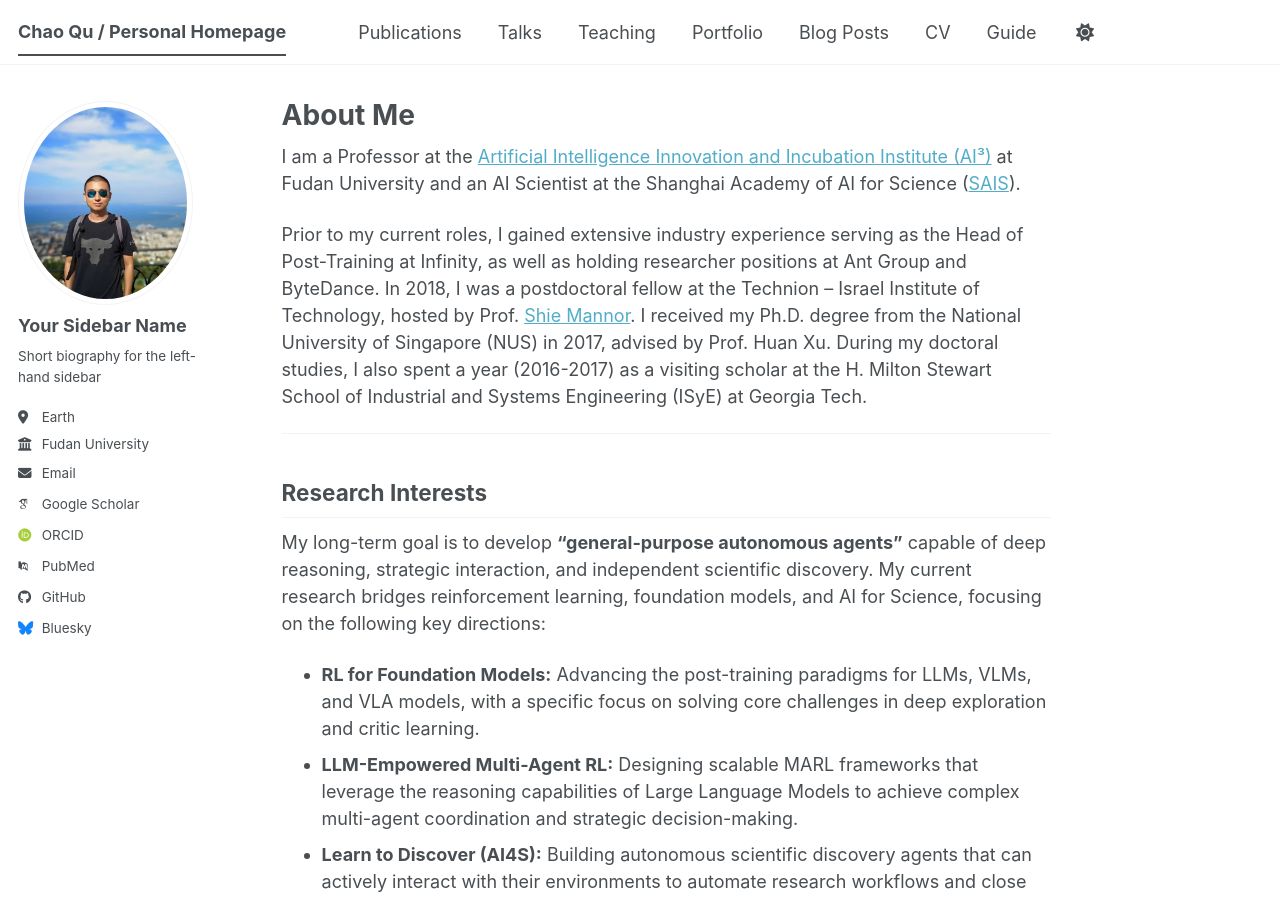
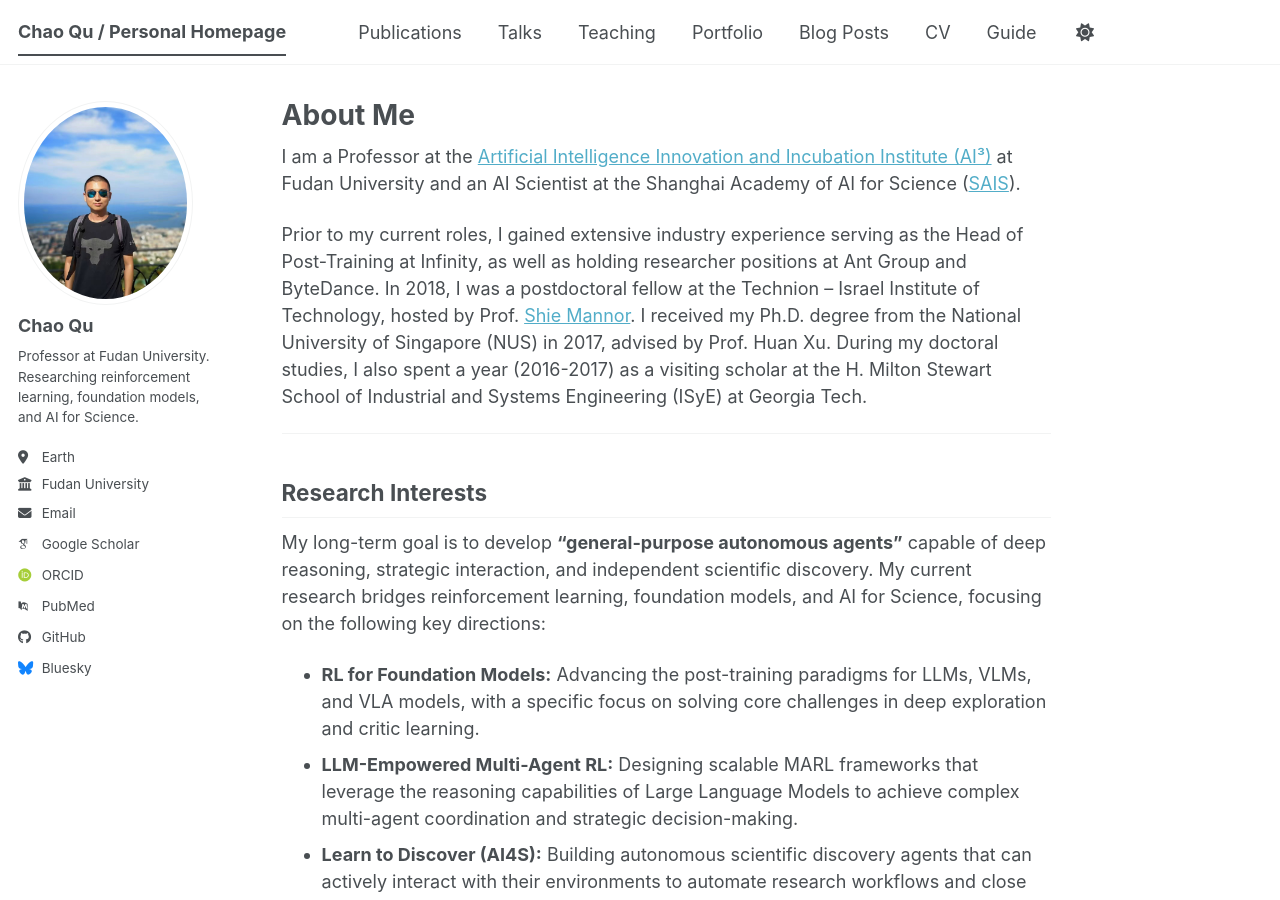
Before and after one commit to Chaos-Q/Chaos-Q.github.io, a Jekyll site: the page built from _pages/about.md, in a window 1280 px wide and 900 px high. Built offline with Jekyll 4.4.1, drawn with Linux system fonts in a browser that asks for light colours; some web fonts are replaced; a script bundle is joined from its source files by our own code; library files that are not in the unit come from our copies.

Commit message:
Replace sidebar author placeholders
The homepage sidebar still showed academicpages placeholder identity text, so the author metadata now uses the real name and a concise research bio. This keeps the visible profile consistent with the about page without changing unrelated social/contact placeholders.

Constraint: academicpages renders the sidebar from _config.yml author metadata

Rejected: Editing the sidebar include directly | the existing template already reads these fields

Confidence: high

Scope-risk: narrow

Tested: Parsed _config.yml with Ruby YAML and confirmed author name and bio

Not-tested: Local Jekyll build unavailable because the local bundle is missing the jekyll gem

```diff
--- a/_config.yml
+++ b/_config.yml
@@ -24,9 +24,9 @@ repository               : "Chaos-Q/Chaos-Q.github.io"
 author:
   # Biographic information
   avatar           : "chao.jpg"
-  name             : "Your Sidebar Name"
+  name             : "Chao Qu"
   pronouns         : # example: "she/her"
-  bio              : "Short biography for the left-hand sidebar"
+  bio              : "Professor at Fudan University. Researching reinforcement learning, foundation models, and AI for Science."
   location         : "Earth"
   employer         : "Fudan University"
   uri              : # URL
```
